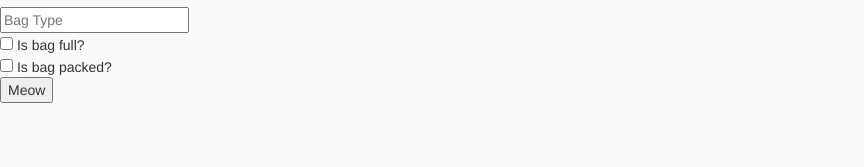
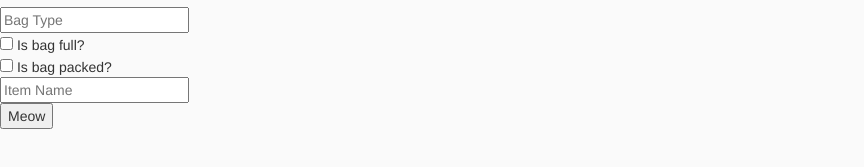
Before and after one commit to Two-watch-boy/Project-01, a website: page views/index.html in a window 1280 px wide. Shown: the part 63-230 px from the top of the page, without its empty margins (0-864 px from the left). Drawn offline with nearby package versions, Linux system fonts and the light colour scheme; no server answers.

Commit message:
working add button, showing bag type when created

```diff
--- a/public/scripts/app.js
+++ b/public/scripts/app.js
@@ -24,7 +24,7 @@ function renderBag(bag){
   var bagTemplate = Handlebars.compile(bagHtml);
   var html = bagTemplate(bag);
   $('#target').prepend(html);
-  console.log("hey look at these bags i found:", bag);
+  console.log("hey look at these things i found:", bag);
 }
 
   function bagsSuccess(json) {
@@ -66,7 +66,7 @@ function renderBag(bag){
         packedBag = "hopefull";
       }
     // var bagConts = $('.itemName').val();
-    console.log("look ma! i've got a " + nameBag + " thats " + fullBag + " and "+ packedBag);
+    console.log("look ma! i've got a " + nameBag + " that's " + fullBag + " and "+ packedBag);
     $("input").val("");
     $('input:checkbox').removeAttr('checked');
 
@@ -81,7 +81,7 @@ function renderBag(bag){
 
     function newBagSuccess(json){
       console.log("lookie here", json);
-      renderBag(json[0]);
+      renderBag(json);
     }
     function newBagFailure(err) {
       console.log('we done fucked up', err);
--- a/views/index.html
+++ b/views/index.html
@@ -35,8 +35,9 @@
       <input id="bagName" type="text" name="bagname" value="" placeholder="Bag Type"></br>
       <input id="bagFull" type="checkbox" name="name" value=""> Is bag full? </input></br>
       <input id="bagPacked" type="checkbox" name="name" value=""> Is bag packed?</input></br>
-      </div>
-      <button id="meow" type="button" name="button">Meow</button>
+      <input id="itemName" type="text" name="itemname" value="" placeholder="Item Name"></br>
+      <button id="meow" type="button" name="button">Meow</button></br>
+
 
       <!-- </form> -->
     </div>
```
